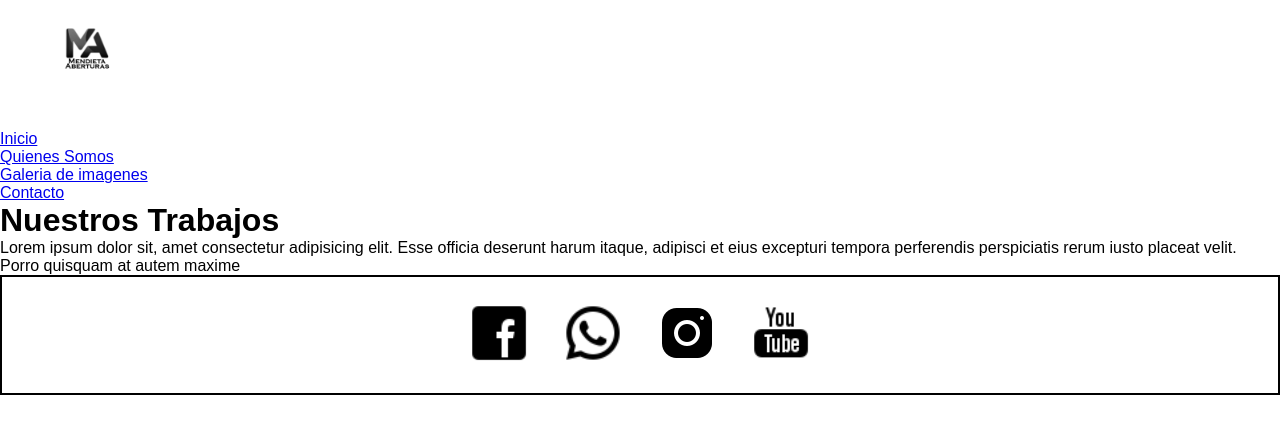
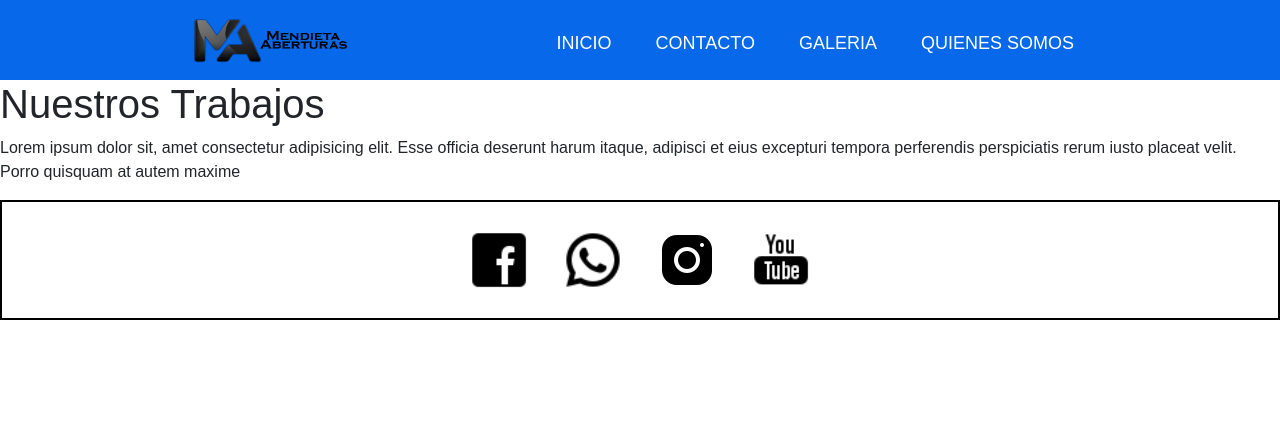
Before and after one commit to Paine99/PF-Painenau, a plain HTML site: page pages/galeria.html in a window 1280 px wide. Drawn offline with nearby package versions, Linux system fonts and the light colour scheme.

Commit message:
codigos con responsive

```diff
--- a/css/estilos.css
+++ b/css/estilos.css
@@ -13,7 +13,7 @@ body {
 .header {
   background-color: #0769e9;
   height: 80px;
-  position: fixed;
+  position: block ;
   width: 100%;
   top: 0;
   left: 0;
--- a/pages/galeria.html
+++ b/pages/galeria.html
@@ -1,25 +1,40 @@
 <!DOCTYPE html>
 <html lang="es">
+
 <head>
   <meta charset="UTF-8">
   <meta http-equiv="X-UA-Compatible" content="IE=edge">
   <meta name="viewport" content="width=device-width, initial-scale=1.0">
   <title>Desarrollo Web CoderHouse(html5&css3)</title>
+  <!-- CSS only -->
+  <link href="https://cdn.jsdelivr.net/npm/bootstrap@5.2.2/dist/css/bootstrap.min.css" rel="stylesheet"
+    integrity="sha384-Zenh87qX5JnK2Jl0vWa8Ck2rdkQ2Bzep5IDxbcnCeuOxjzrPF/et3URy9Bv1WTRi" crossorigin="anonymous">
   <link rel="stylesheet" href="../css/estilos.css">
+  <script defer src="../scripts/index.js"></script>
 </head>
-<body>
-  <header class="df_header">
+
+<body class="container-fluid px-0">
+  <header class="header">
+    <nav class="nav">
       <div class="logo">
-      <img src="../media/images/Logo2.png" alt="Logo de la empresa" width="100px" height="100px">
-      <!-- <p> Mendieta aberturas</p>-->
-
+        <img src="../media/images/logoescritorio.png" alt="Logo de la empresa" width="200px" height="65px">
       </div>
-    <nav>
-      <ul class="df_ul">
-        <li><a href="../index.html">Inicio</a></li>
-        <li><a href="quienes_somos.html">Quienes Somos</a></li>
-        <li><a href="galeria.html">Galeria de imagenes</a></li>
-        <li><a href="contacto.html">Contacto</a></li>
+      <button class="nav-toggle" aria-label="Abrir menú">
+        <i class="fas fa-bars"></i>
+      </button>
+      <ul class="nav-menu">
+        <li class="nav-menu-item">
+          <a href="../index.html" class="nav-menu-link nav-link nav-menu-link_active">Inicio</a>
+        </li>
+        <li class="nav-menu-item">
+          <a href="../pages/contacto.html" class="nav-menu-link nav-link">Contacto</a>
+        </li>
+        <li class="nav-menu-item">
+          <a href="../pages/galeria.html" class="nav-menu-link nav-link">galeria</a>
+        </li>
+        <li class="nav-menu-item">
+          <a href="../pages/quienes_somos.html" class="nav-menu-link nav-link">Quienes somos</a>
+        </li>
       </ul>
     </nav>
   </header>
@@ -38,6 +53,10 @@
     <a href="https://www.youtube.com/"><img src="../media/icons/icons8-youtube-50.png" alt="icono de youtube"
         width="64px" height="64px"></a>
   </footer>
-
+  <script src="https://kit.fontawesome.com/69b4d0d91d.js" crossorigin="anonymous"></script>
+  <!-- JavaScript Bundle with Popper -->
+  <script src="https://cdn.jsdelivr.net/npm/bootstrap@5.2.2/dist/js/bootstrap.bundle.min.js"
+    integrity="sha384-OERcA2EqjJCMA+/3y+gxIOqMEjwtxJY7qPCqsdltbNJuaOe923+mo//f6V8Qbsw3"
+    crossorigin="anonymous"></script>
 </body>
 </html>
```
Also changed, not shown: pages/contacto.html (+30 -11 lines), pages/quienes_somos.html (+30 -11 lines). Lines whose indentation alone changed are shown as unchanged.
